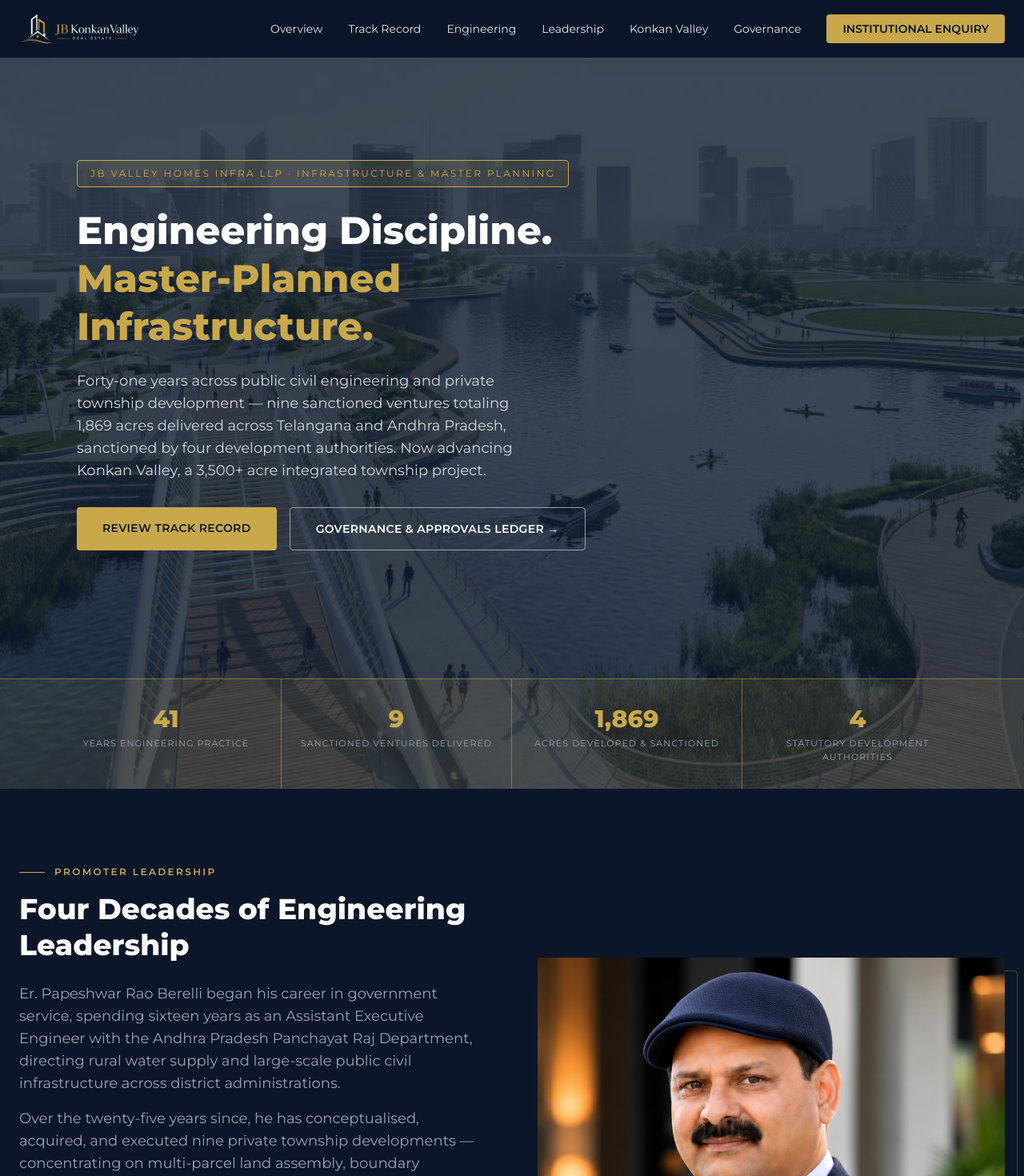
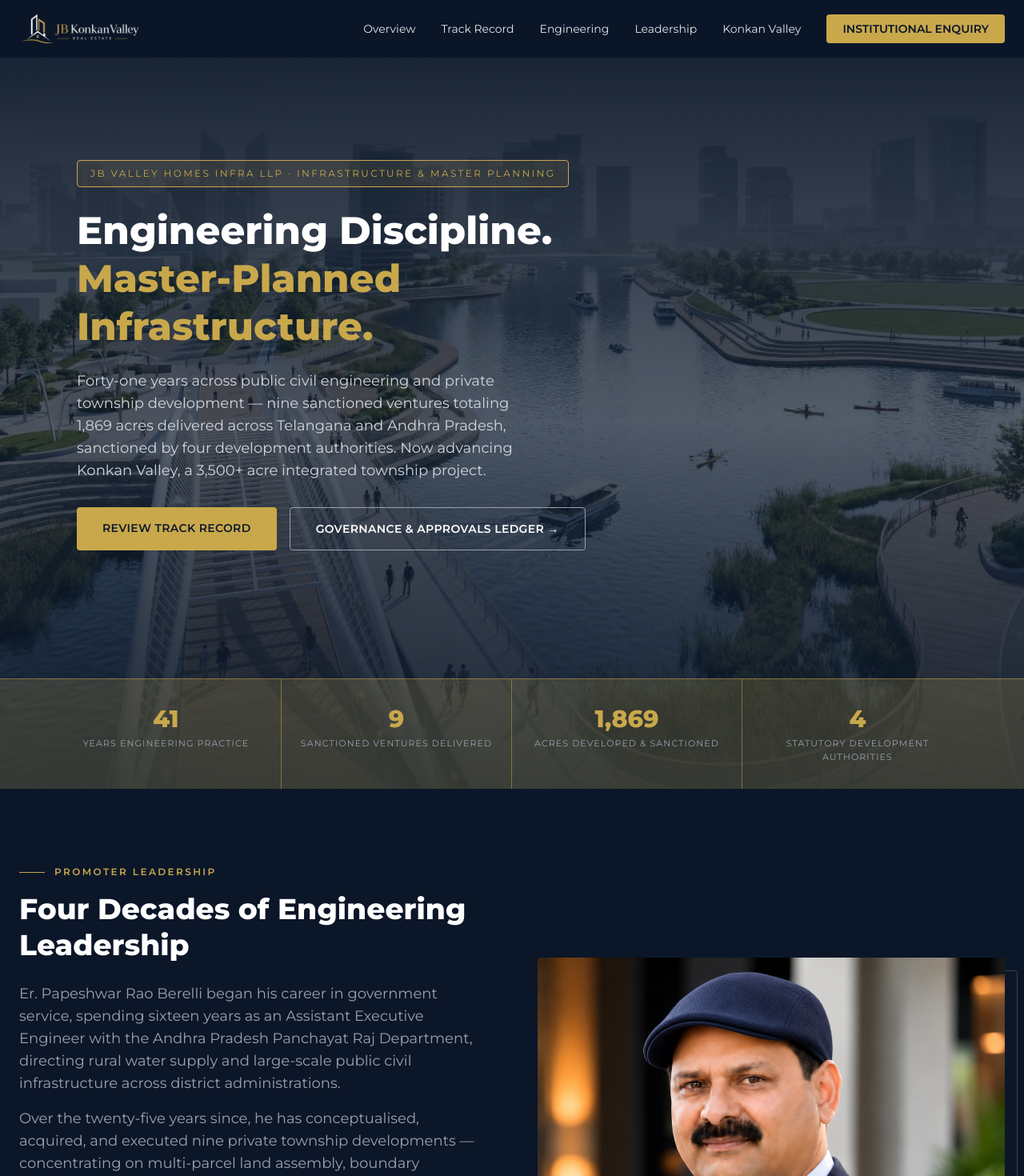
Before and after one commit to devshogun07/jbvalley, a Next.js app: page / in a window 1280 px wide. Shown: the top 1470 px of the page at 80% size. Built offline with nearby package versions, Linux system fonts and the light colour scheme.

Commit message:
final ui changes

```diff
--- a/app/components/Hero1.tsx
+++ b/app/components/Hero1.tsx
@@ -12,7 +12,7 @@
             className="relative bg-cover bg-center"
             style={{ backgroundImage: "url(/hero-bg.jpeg)" }}
         >
-            <div className="absolute inset-0 bg-[#0D192B]/80" />
+            <div className="absolute inset-0 bg-gradient-to-b from-[#0D192B]/95 via-[#0D192B]/70 to-[#0D192B]/95" />
 
             <div className="relative px-6 pt-32 pb-40 max-w-3xl mx-auto md:mx-0 md:pl-24">
                 <span className="inline-block border border-[#c9a84c] rounded-sm text-[#c9a84c] bg-[#c9a84c]/10 text-xs tracking-[0.2em] px-4 py-2 mb-6">
@@ -48,7 +48,7 @@
                 </div>
             </div>
 
-            <div className="relative bg-[#c9a84c]/10 border-t border-[#c9a84c]/50">
+            <div className="relative bg-[#c9a84c]/20 border-t border-[#c9a84c]/50">
                 <div className="max-w-6xl mx-auto grid grid-cols-2 md:grid-cols-4 divide-x divide-[#c9a84c]/50">
                     {STATS.map((stat) => (
                         <div key={stat.label} className="text-center py-8 px-4">
--- a/app/components/Hero5.tsx
+++ b/app/components/Hero5.tsx
@@ -1,5 +1,5 @@
 const STATS = [
-    { value: "2,500+", label: "ACRES PROPOSED" },
+    { value: "3,500+", label: "ACRES PROPOSED" },
     { value: "275 Mn", label: "SQ.FT. PROPOSED" },
     { value: "10", label: "PHASES" },
     { value: "10 Yrs", label: "DEVELOPMENT HORIZON" },
--- a/app/components/Hero7.tsx
+++ b/app/components/Hero7.tsx
@@ -78,7 +78,7 @@
                     </div>
                 </div>
 
-                <form className="bg-[#111f38] rounded-sm p-8">
+                <form className="bg-[#111f38] rounded-xl p-8 border-[0.5px] border-gray-700">
                     <h3 className="text-white font-bold text-xl mb-6">
                         Dossier Request
                     </h3>
--- a/app/components/Navbar.tsx
+++ b/app/components/Navbar.tsx
@@ -6,7 +6,6 @@
   { href: "#engineering", label: "Engineering" },
   { href: "#leadership", label: "Leadership" },
   { href: "#contact", label: "Konkan Valley" },
-  { href: "#contact", label: "Governance" },
 ];
 
 export default function Navbar() {
```
